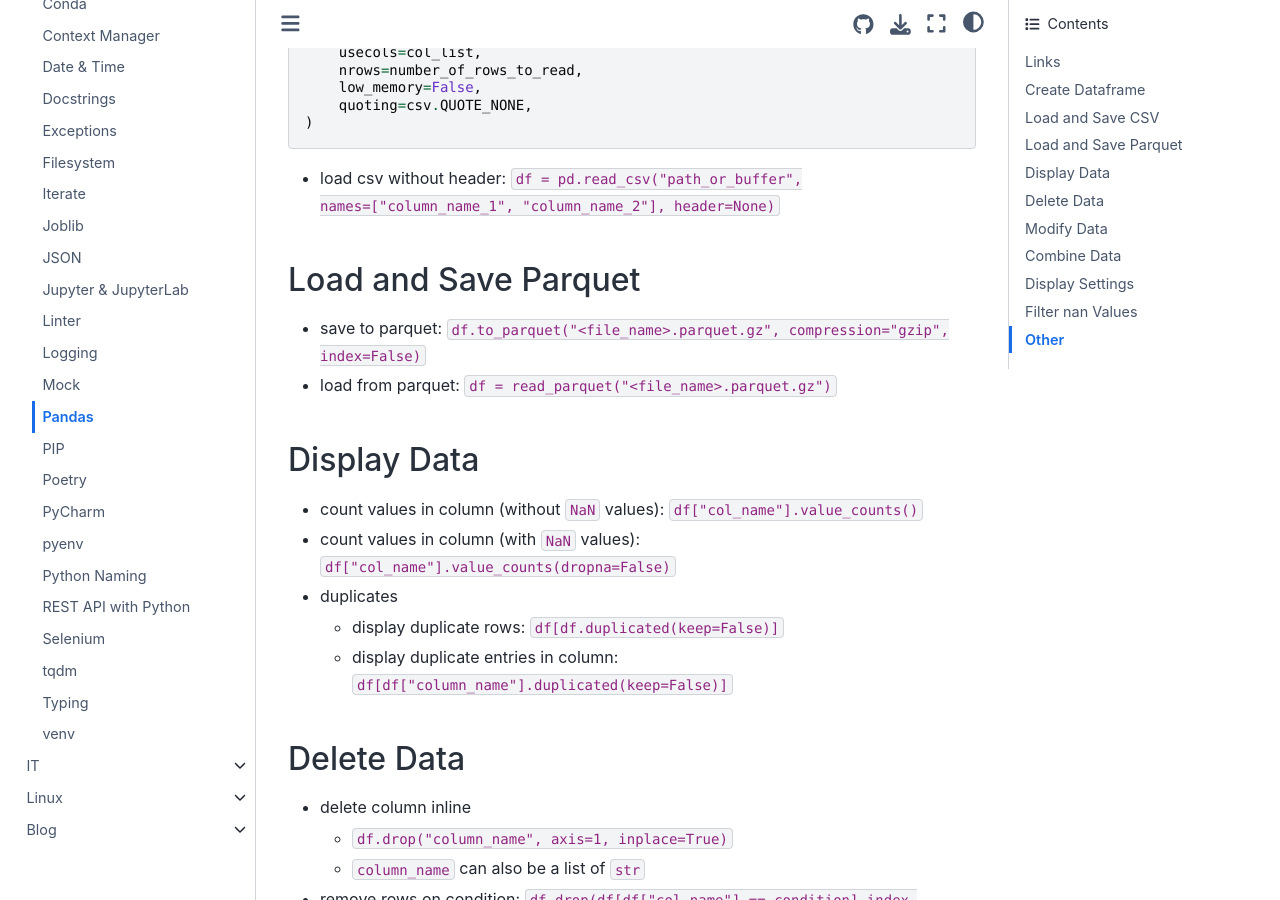
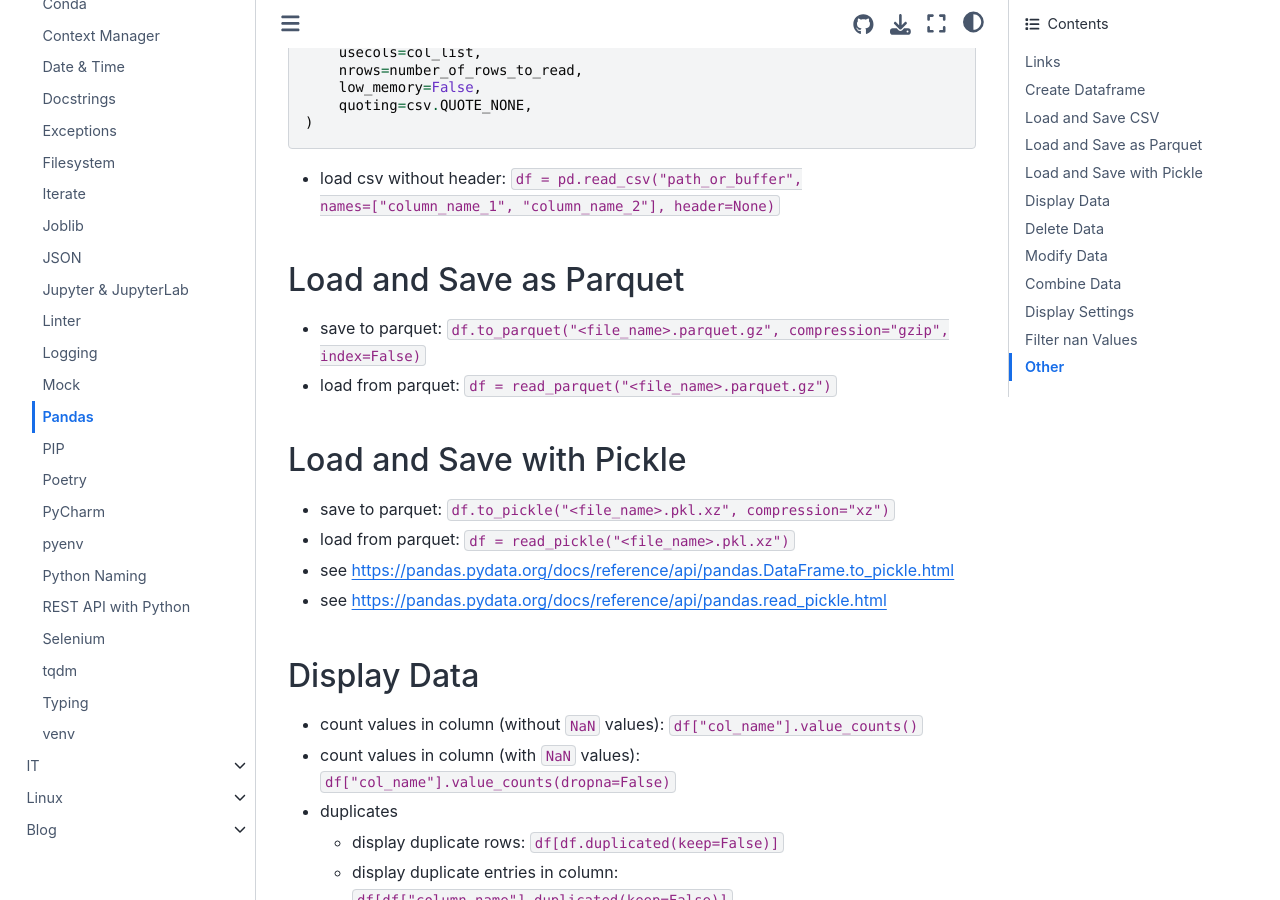
Before and after one commit to PhilipMay/PhilipMay_org, a Sphinx documentation site: the page built from source/python/pandas.md, in a window 1280 px wide and 900 px high, scrolled down 1019 px. Built offline with Sphinx 7.4.7 and the Sphinx Book theme 1.1.4, drawn with Linux system fonts in a browser that asks for light colours.

Commit message:
Update pandas.md

```diff
--- a/source/python/pandas.md
+++ b/source/python/pandas.md
@@ -37,10 +37,17 @@ df = pd.read_csv(
 
 - load csv without header: `df = pd.read_csv("path_or_buffer", names=["column_name_1", "column_name_2"], header=None)`
 
-## Load and Save Parquet
+## Load and Save as Parquet
 
 - save to parquet: `df.to_parquet("<file_name>.parquet.gz", compression="gzip", index=False)`
 - load from parquet: `df = read_parquet("<file_name>.parquet.gz")`
+
+## Load and Save with Pickle
+
+- save to parquet: `df.to_pickle("<file_name>.pkl.xz", compression="xz")`
+- load from parquet: `df = read_pickle("<file_name>.pkl.xz")`
+- see <https://pandas.pydata.org/docs/reference/api/pandas.DataFrame.to_pickle.html>
+- see <https://pandas.pydata.org/docs/reference/api/pandas.read_pickle.html>
 
 ## Display Data
 
```
